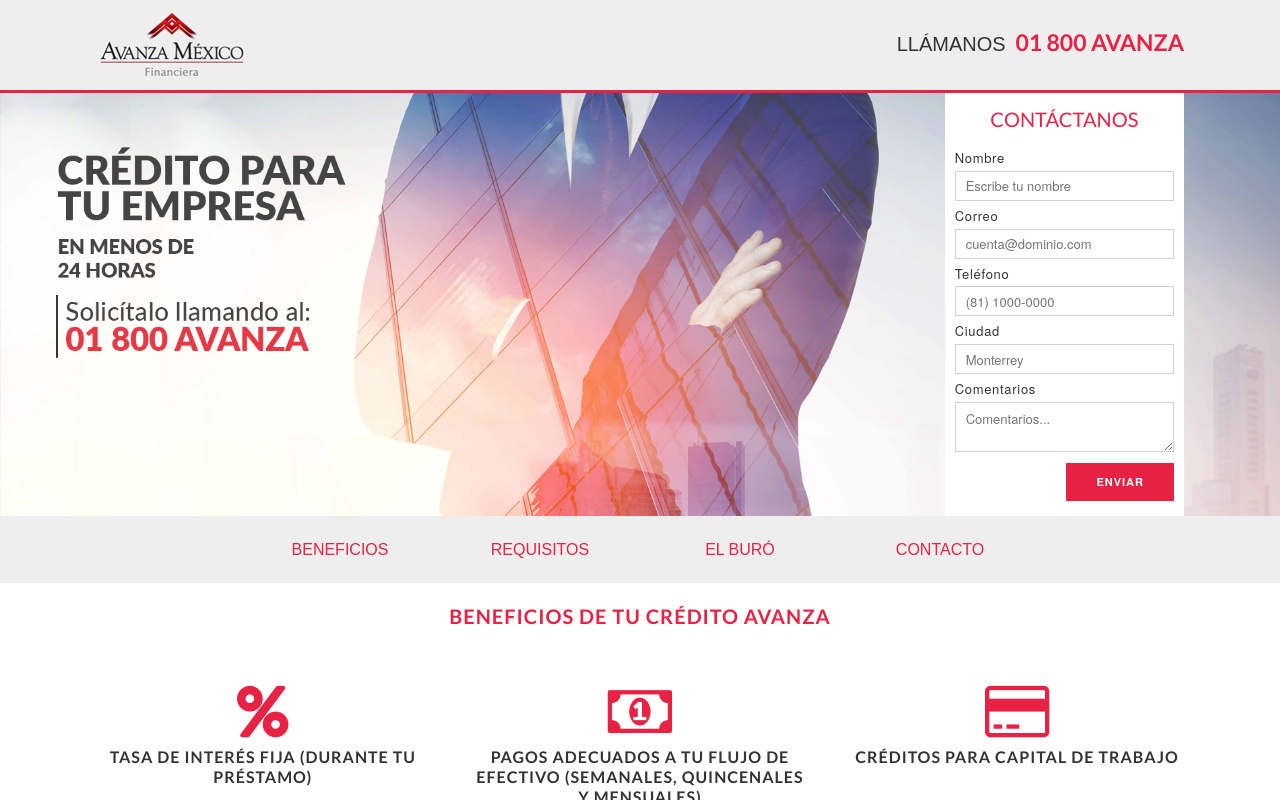
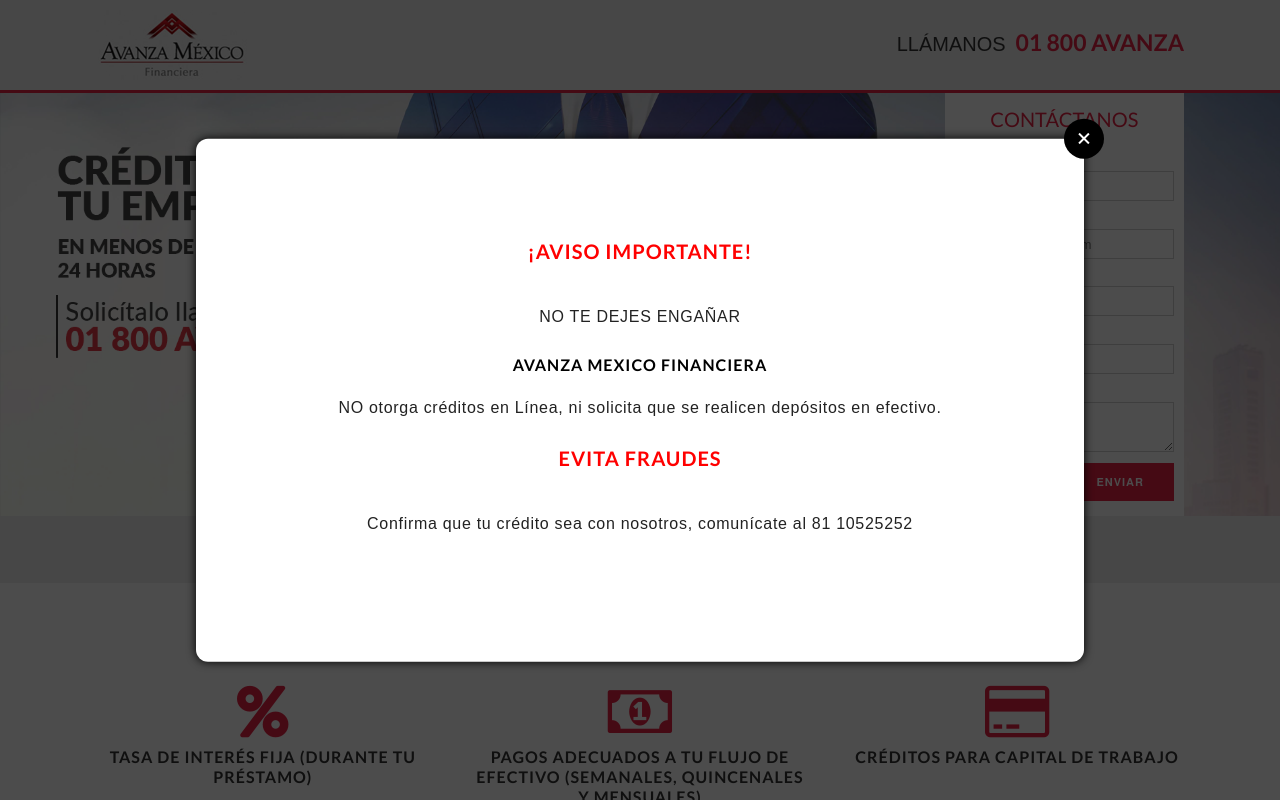
Before and after one commit to lagggom/avanza, a plain HTML site: page index.html in a window 1280 px wide. Shown: the top 800 px of the page. Drawn offline with nearby package versions, Linux system fonts and the light colour scheme; a web font is replaced by a local one.

Commit message:
Warning Modal added

```diff
--- a/css/custom.css
+++ b/css/custom.css
@@ -538,6 +538,84 @@
 	width: 70%;
 }
 
+.overlay{
+	background-color: rgba(0, 0, 0, 0.7);
+	width: 100%;
+	height: 100%;
+	position: fixed;
+	top: 0;
+	left: 0;
+	visibility: hidden;
+	opacity: 0;
+	transition: all 200ms linear;
+}
+
+.overlay.open{
+	visibility: visible;
+	opacity: 1;
+}
+
+.modal{
+	padding: 40px;
+	background-color: white;
+	width: 60%;
+	height: auto;
+	position: fixed;
+	top: 50%;
+	left: 50%;
+	border-radius: 12px;
+	z-index: 10;
+	transform: translate(-50%, -50%);
+	box-shadow: 0 0 10px  black;
+	display: flex;
+	flex-direction: column;
+	justify-content: center;
+	text-align: center;
+	visibility: hidden;
+	opacity: 0;
+	transition: all 200ms linear;
+	transition-delay: 100ms;
+}
+
+.modal.open{
+	visibility: visible;
+	opacity: 1;
+}
+
+.close-modal{
+	background-color: black;
+	border-radius: 100%;
+	color: white;
+	height: 40px;
+	width: 40px;
+	position: absolute;
+	top: 0;
+	right: 0;
+	transform: translate(50%, -50%);
+	display: flex;
+	align-items: center;
+	justify-content: center;
+	font-size: 24px;
+	cursor: pointer;
+}
+
+.modal h2{
+	color: red;
+	font-size: 20px;
+	font-family: 'Lato', sans-serif;
+	font-weight: 900;
+	margin-bottom: 40px;
+}
+
+.modal h3{
+	color: black;
+	font-size: 16px;
+	font-family: 'Lato', sans-serif;
+	font-weight: 900;
+
+}
+
+
 /* Larger than mobile */
 @media (min-width: 400px) {
 
@@ -617,12 +695,23 @@
 }
 }
 
+
+
 /* Larger than desktop */
 @media (min-width: 1000px) {
+	.modal{
+		padding: 100px 60px;
+		width: 60%;
+	}
 	.container{
 		max-width: 1200px;
 	}
 }
 
 /* Larger than Desktop HD */
-@media (min-width: 1200px) {}
+@media (min-width: 1400px) {
+	.modal{
+		padding: 80px;
+		width: 40%;
+	}
+}
--- a/index.html
+++ b/index.html
@@ -3,7 +3,7 @@
 <head>
 <link href='https://fonts.googleapis.com/css?family=Lato:400,700' rel='stylesheet' type='text/css'>
 <link href='https://fonts.googleapis.com/css?family=SourceSansPro:400,300,500,600,700,800' rel='stylesheet' type='text/css'>
-
+<link href='https://unpkg.com/boxicons@2.1.2/css/boxicons.min.css' rel='stylesheet'>
   <!-- Basic Page Needs
   –––––––––––––––––––––––––––––––––––––––––––––––––– -->
   <meta charset="utf-8">
@@ -293,6 +293,36 @@
 		<p>Consiento y autorizo que mis datos personales sean tratados conforme a lo previsto en el presente aviso de privacidad.</p>
 	</div>
 </div>
+
+<!-- Modal -->
+
+<div id="overlay" class="overlay"></div>
+
+<div id="modal" class="modal">
+	<div class="close-modal" onclick="closeModal()"><i class='bx bx-x'></i></div>
+	<h2>¡AVISO IMPORTANTE!</h2>
+	<p>NO TE DEJES ENGAÑAR</p>
+	<h3>AVANZA MEXICO FINANCIERA</h3>
+	<p>NO otorga créditos en Línea, ni solicita que se realicen depósitos en efectivo.</p>
+	<h2>EVITA FRAUDES</h2>
+	<p>Confirma que tu crédito sea con nosotros, comunícate al 81 10525252</p>
+</div>
+<script>
+	function openModal(){
+		setTimeout(function(){
+			document.getElementById('overlay').classList.add('open');
+			document.getElementById('modal').classList.add('open');
+		}, 1000);
+
+	}
+
+	function closeModal(){
+		document.getElementById('overlay').classList.remove('open');
+		document.getElementById('modal').classList.remove('open');
+	}
+	openModal();
+</script>
+
 <!-- End Document
   –––––––––––––––––––––––––––––––––––––––––––––––––– -->
   <script>
```
